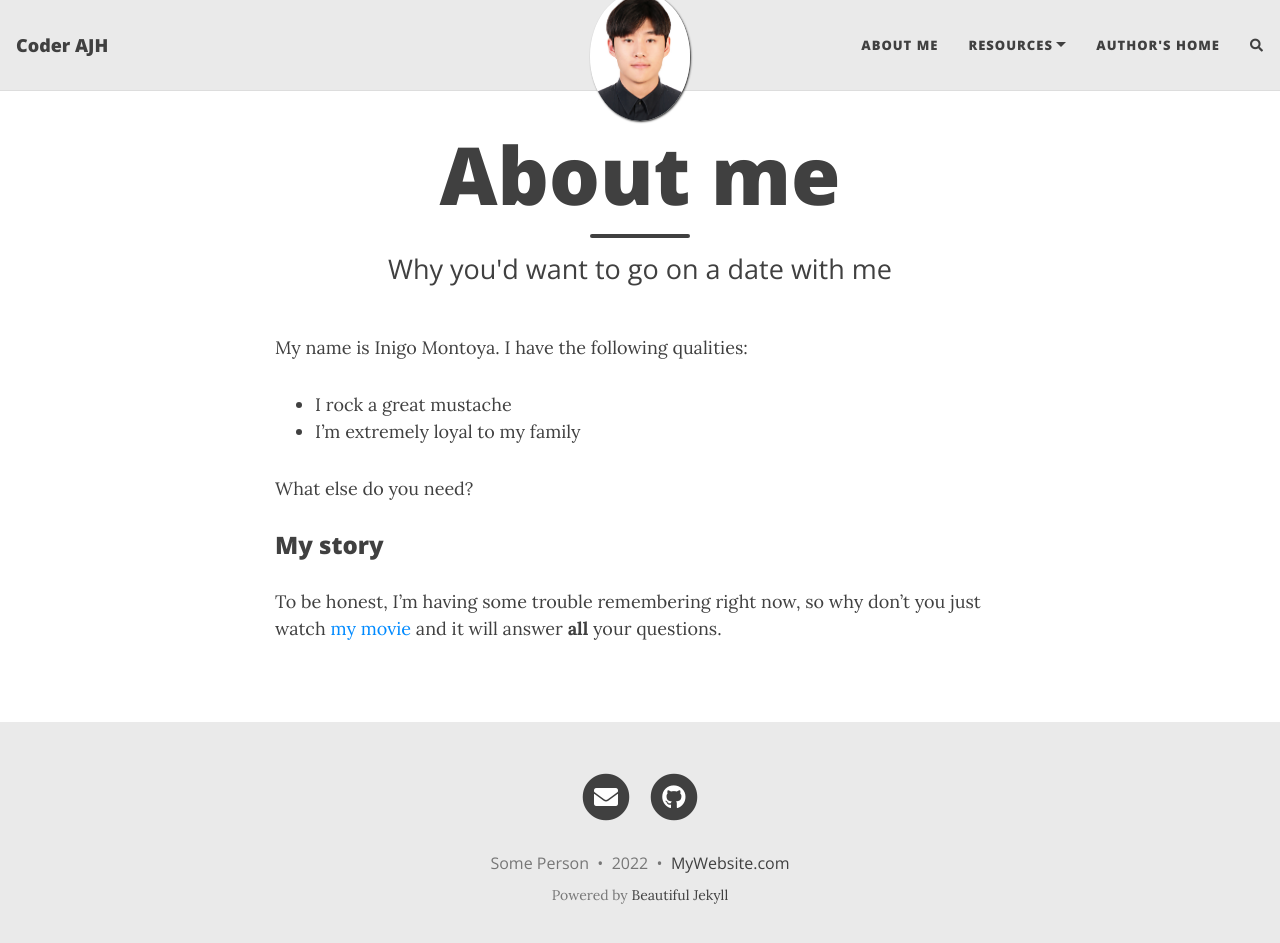
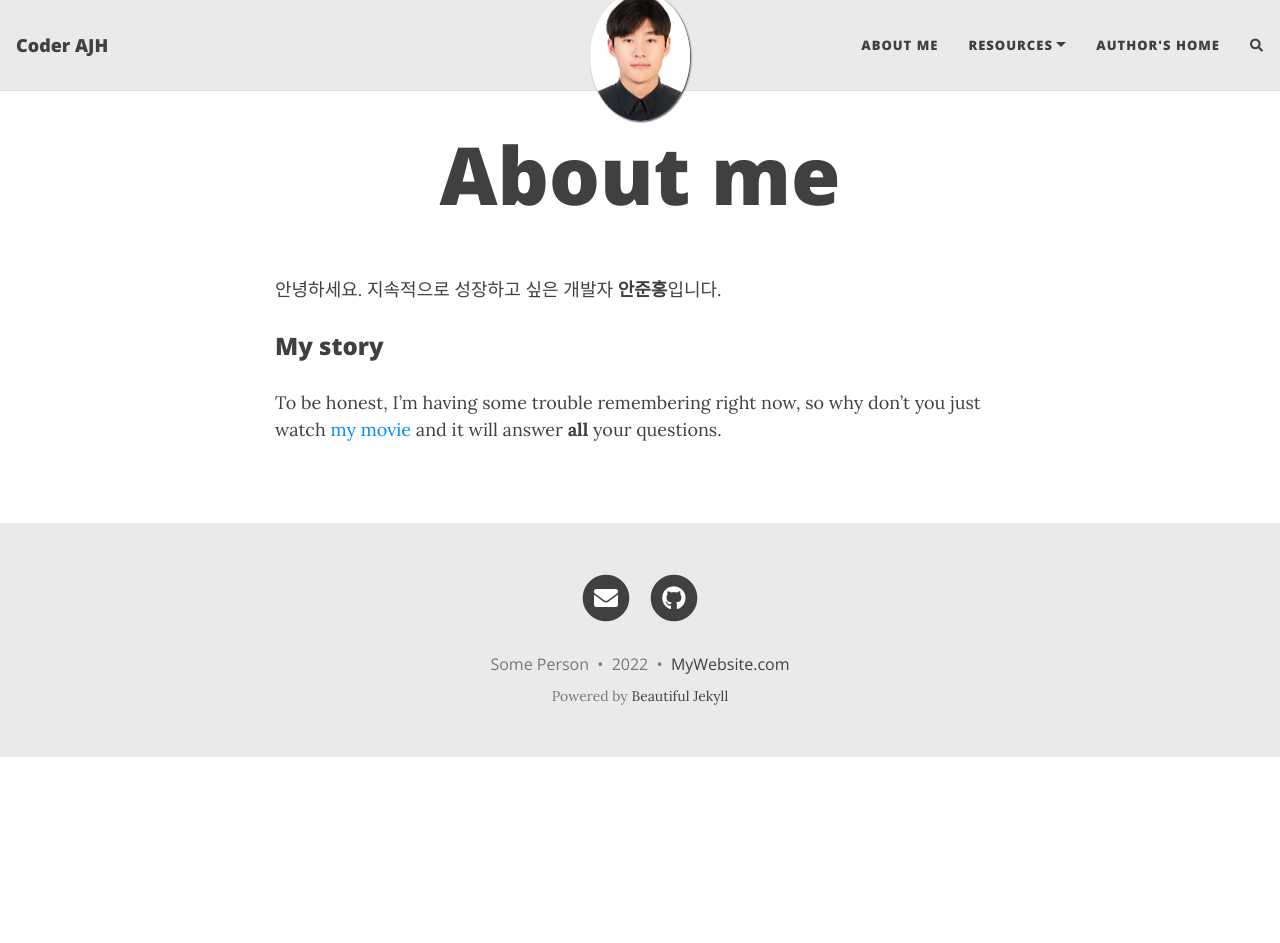
Before and after one commit to junhong625/junhong625.github.io, a Jekyll site: the page built from aboutme.md, in a window 1280 px wide and 956 px high. Shown: the top 943 px of the window. Built offline with Jekyll 4.4.1, drawn with Linux system fonts in a browser that asks for light colours; nearby versions of some CDN libraries; comment, search, counter and statistics services are not loaded.

Commit message:
Update aboutme.md

```diff
--- a/aboutme.md
+++ b/aboutme.md
@@ -1,15 +1,11 @@
 ---
 layout: page
 title: About me
-subtitle: Why you'd want to go on a date with me
+subtitle:
 ---
 
-My name is Inigo Montoya. I have the following qualities:
-
-- I rock a great mustache
-- I'm extremely loyal to my family
-
-What else do you need?
+안녕하세요.
+지속적으로 성장하고 싶은 개발자 **안준홍**입니다.
 
 ### My story
 
```
